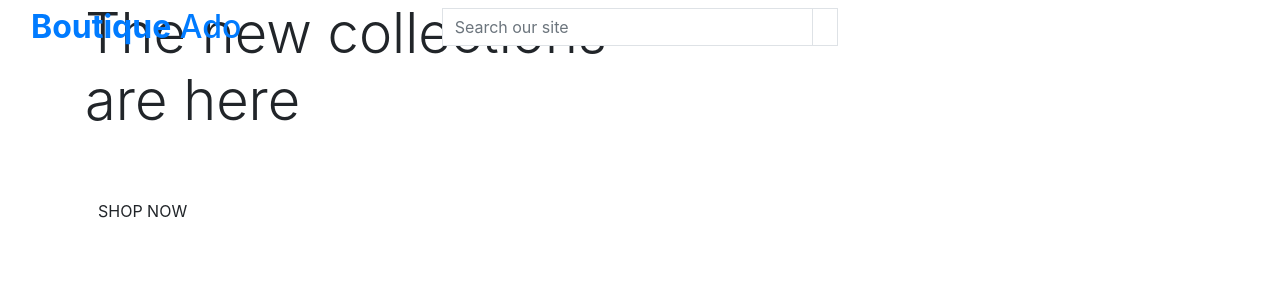
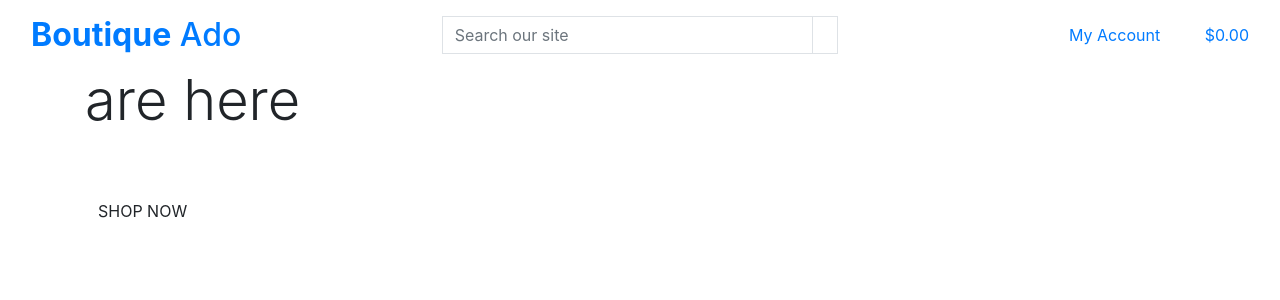
Before and after one commit to farah-maria/BoutiqueAdo, a Django app: page / in a window 1280 px wide. Shown: the top 300 px of the page. Run offline with Django 3.2, Linux system fonts and the light colour scheme; some libraries are stand-ins or nearby versions.

Commit message:
add main page header to base.html

```diff
--- a/templates/allauth/base.html
+++ b/templates/allauth/base.html
@@ -33,8 +33,7 @@
   </head>
   <body>
     <header class="container-fluid fixed-top">
-        <header class="container-fluid fixed-top">
-            <div class="row">
+        <div id="topnav" class="row bg-white pt-lg-2 d-none d-lg-flex">
             <div class="col-12 col-lg-4 my-auto py-1 py-lg-0 text-center text-lg-left">
                 <a href="{% url 'home' %}" class="nav-link main-logo-link">
                     <h2 class="logo-font text-black my-0"><strong>Boutique</strong> Ado</h2>
@@ -56,8 +55,40 @@
             </div>
             <div class="col-12 col-lg-4 my-auto py-1 py-lg-0">
                 <ul class="list-inline list-unstyled text-center text-lg-right my-0">
-                        <li class="list-inline-item dropdown"></li>
-                        <li class="list-inline-item"></li>
+                    <li class="list-inline-item dropdown">
+                        <a class="text-black nav-link" href="#" id="user-options" data-toggle="dropdown" aria-haspopup="true" aria-expanded="false">
+                            <div class="text-center">
+                                <div><i class="fas fa-user fa-lg"></i></div>
+                                <p class="my-0">My Account</p>
+                            </div>
+                        </a>
+                        <div class="dropdown-menu border-0" aria-labelledby="user-options">
+                            {% if request.user.is_authenticated %}
+                                {% if request.user.is_superuser %}
+                                    <a href="" class="dropdown-item">Product Management</a>
+                                {% endif %}
+                                <a href="" class="dropdown-item">My Profile</a>
+                                <a href="{% url 'account_logout' %}" class="dropdown-item">Logout</a>
+                            {% else %}
+                                <a href="{% url 'account_signup' %}" class="dropdown-item">Register</a>
+                                <a href="{% url 'account_login' %}" class="dropdown-item">Login</a>
+                            {% endif %}
+                        </div>
+                    </li>
+                    <li class="list-inline-item">
+                        <a class="{% if grand_total %}text-info font-weight-bold{% else %}text-black{% endif %} nav-link" href="">
+                            <div class="text-center">
+                                <div><i class="fas fa-shopping-bag fa-lg"></i></div>
+                                <p class="my-0">
+                                    {% if grand_total %}
+                                        ${{ grand_total|floatformat:2 }}
+                                    {% else %}
+                                        $0.00
+                                    {% endif %}
+                                </p>
+                            </div>
+                        </a>
+                    </li>
                 </ul>
             </div>
             <div class="col-12 col-lg-4 my-auto py-1 py-lg-0"></div>
@@ -76,5 +107,7 @@
 
     {% block postloadjs %}
     {% endblock %}
+
+
   </body>
 </html>
```
Lines whose indentation alone changed are shown as unchanged.
